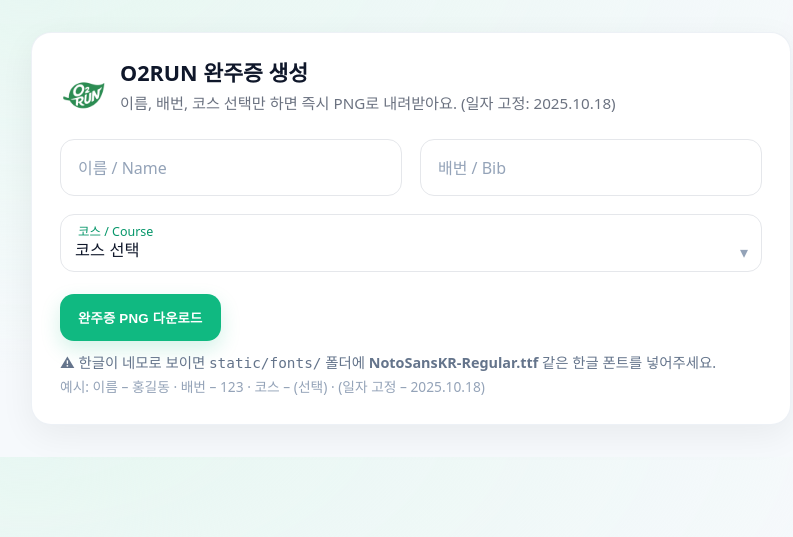
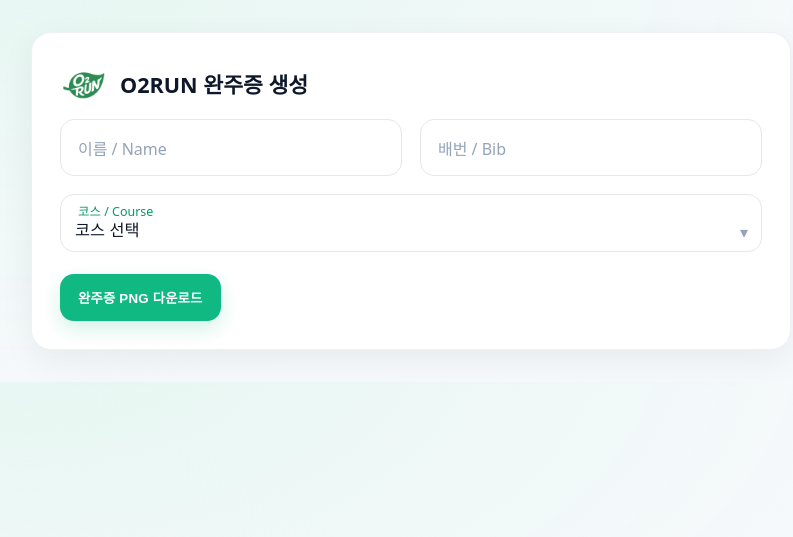
Before and after one commit to jmelody0502/o2run-cert, a Flask app: page / in a window 1280 px wide. Shown: the top 537 px of the page, without its empty margins (229-1022 px from the left). Run offline with Flask 3, Linux system fonts and the light colour scheme.

Commit message:
form.html

```diff
--- a/templates/form.html
+++ b/templates/form.html
@@ -112,7 +112,6 @@
         <img src="{{ url_for('static', filename='o2run-logo.png') }}" alt="O2RUN" class="brand" />
         <div class="title-wrap">
           <h1>O2RUN 완주증 생성</h1>
-          <p class="desc">이름, 배번, 코스 선택만 하면 즉시 PNG로 내려받아요. (일자 고정: 2025.10.18)</p>
         </div>
       </div>
 
@@ -143,9 +142,6 @@
           <button class="primary" type="submit">완주증 PNG 다운로드</button>
         </div>
       </form>
-
-      <div class="hint">⚠︎ 한글이 네모로 보이면 <code>static/fonts/</code> 폴더에 <b>NotoSansKR-Regular.ttf</b> 같은 한글 폰트를 넣어주세요.</div>
-      <div class="samples">예시: 이름 – 홍길동 · 배번 – 123 · 코스 – (선택) · (일자 고정 – 2025.10.18)</div>
     </div>
 
     <script>
```
